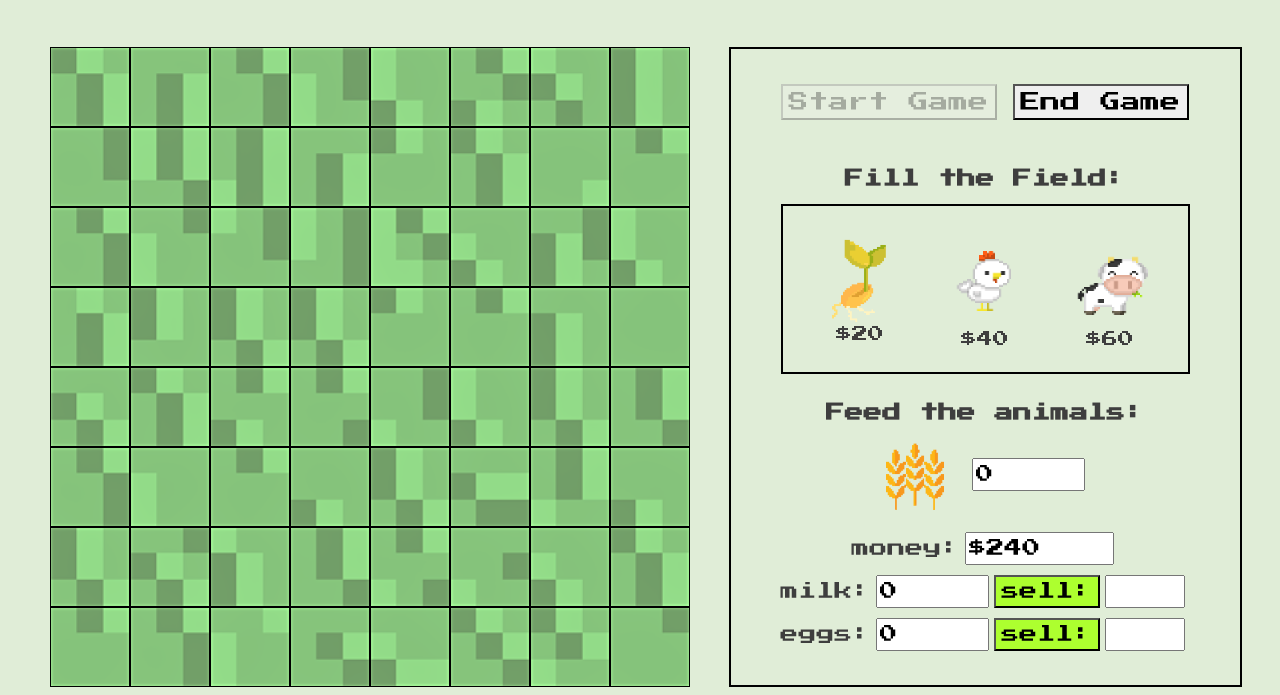
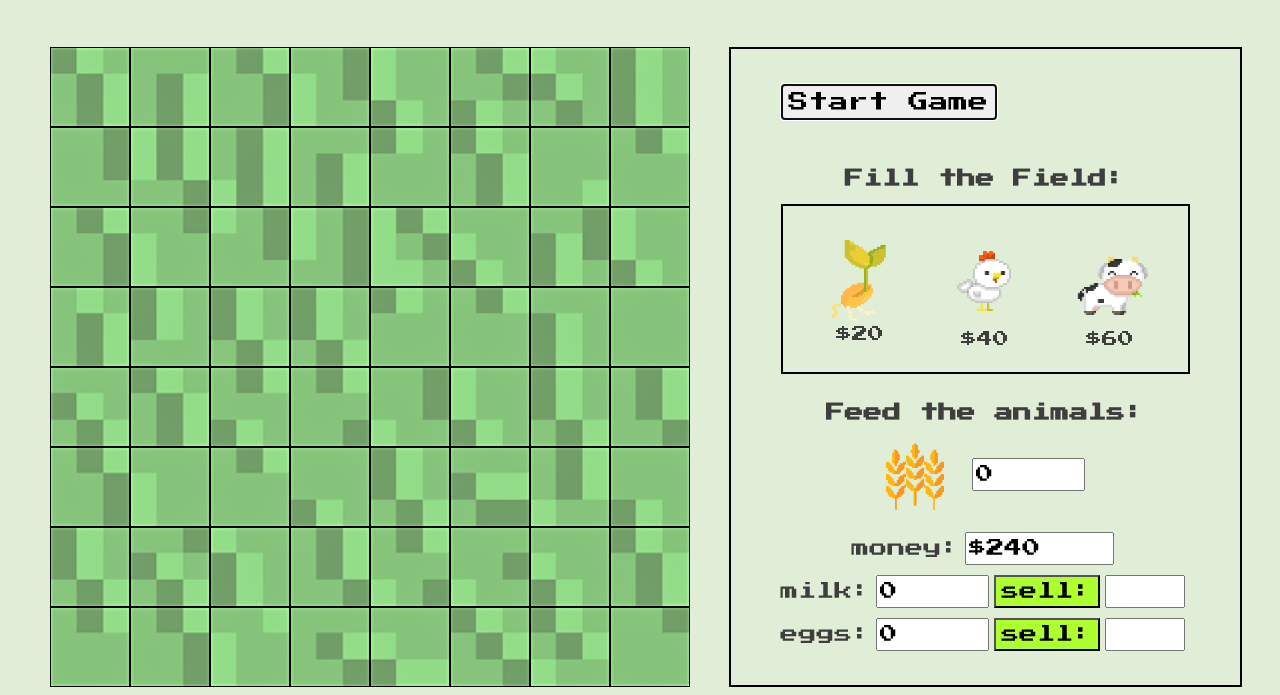
Before and after one commit to hotcoldwave/happy-farm, a website: page index.html in a window 1280 px wide. Both pictures are taken after a click on the button "Start Game". Shown: the part 91-786 px from the top of the page. Drawn offline with nearby package versions, Linux system fonts and the light colour scheme.

Commit message:
Add Singleton

```diff
--- a/index.html
+++ b/index.html
@@ -19,7 +19,7 @@
     <canvas id="canvas" width="640" height="640"></canvas>
     <div id="menu">
       <button class="button-main" id="start-button">Start Game</button>
-      <button class="button-main" id="end-button" disabled="true">End Game</button>
+      <!-- <button class="button-main" id="end-button" disabled="true">End Game</button> -->
       <h3>Fill the Field:</h3>
       <div id="items-pick">
         <div class = "hover">
--- a/index.js
+++ b/index.js
@@ -8,6 +8,7 @@
     y: cvs.offsetTop
   };
 
+  // let this;
   const wheat = new Image();
   const seed = new Image();
   const chicken = new Image();
@@ -182,19 +183,27 @@
 
   class Game {
     constructor(startMoney) {
-      this.gameObjects = [];
-      this.stats = {
+      if (typeof Game.instance === 'object') {
+        return Game.instance;
+      }
+        this.gameObjects = [];
+        this.stats = {
         milk: 0,
         eggs: 0,
         wheat: 0,
         money: startMoney,
-      };
-
+      }
       this.onClickCell = this.onClickCell.bind(this);
       this.onSellEggs = this.onSellEggs.bind(this);
       this.onSellMilk = this.onSellMilk.bind(this);
       this.showMessage = this.showMessage.bind(this);
-    };
+      Game.instance = this;
+      return this;
+      };
+      // this.onClickCell = this.onClickCell.bind(this);
+      // this.onSellEggs = this.onSellEggs.bind(this);
+      // this.onSellMilk = this.onSellMilk.bind(this);
+      // this.showMessage = this.showMessage.bind(this);
 
     getCellItem(clickedCell) {
       for (let item of this.gameObjects) {
@@ -372,11 +381,11 @@
 
   guiControls.startButton.onclick = () => {
     addHandlers();
-    guiControls.startButton.disabled = true;
-    guiControls.endButton.disabled = false;
+    // guiControls.startButton.disabled = true;
+    // guiControls.endButton.disabled = false;
     startGame();
   }
 
-  guiControls.endButton.onclick = () => location.reload();
+  // guiControls.endButton.onclick = () => location.reload();
 
 })();
```
